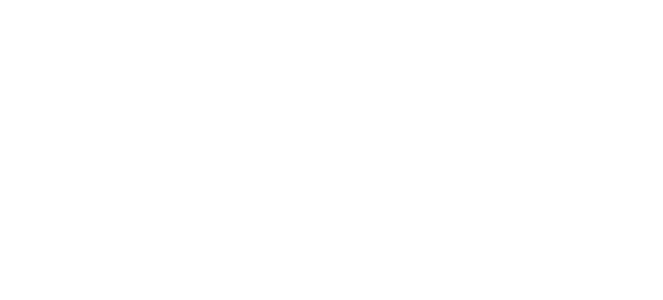
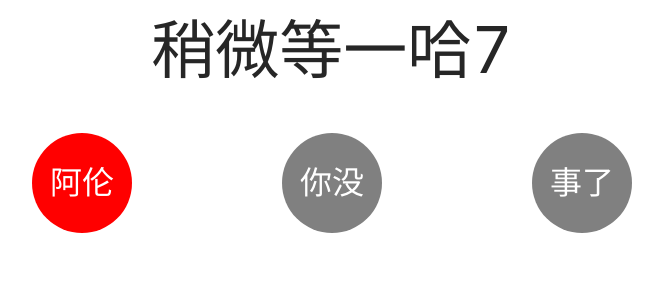
Before and after one commit to FlashWo1f/myWebsite, a Vue app: page /#/light in a window 1280 px wide. Before the commit this address had no page. Shown: the top 300 px of the page, without its empty margins (308-971 px from the left). Built offline with nearby package versions, Linux system fonts and the light colour scheme.

Commit message:
给阿伦小弟弟做红绿灯

```diff
--- a/package.json
+++ b/package.json
@@ -17,6 +17,6 @@
   "devDependencies": {
     "@vitejs/plugin-vue": "^1.1.5",
     "@vue/compiler-sfc": "^3.0.5",
-    "vite": "^2.0.5"
+    "vite": "^2.5.6"
   }
 }
--- a/src/router/index.js
+++ b/src/router/index.js
@@ -4,6 +4,7 @@
   history: createWebHashHistory(),
   routes: [
     { path: '/', component: () => import('@/views/home/Home.vue') },
+    { path: '/light', component: () => import('@/views/light/Light.vue') },
     { path: '/order', component: () => import('@/views/order/order.vue') },
     { path: '/timer', component: () => import('@/views/timer/timer.vue') },
     { path: '/todo', component: () => import('@/views/todolist/index.vue') },
--- /dev/null
+++ b/src/views/light/Light.vue
@@ -0,0 +1,79 @@
+<template>
+  <div class="light-container">
+    <div class="title">{{tip}}{{count}}</div>
+    <div class="light-box">
+      <div class="light__item" :class='{ red: count % 23 < 10}'>阿伦</div>
+      <div class="light__item" :class='{ green: (count % 23 > 9) && (count % 23 < 18)}'>你没</div>
+      <div class="light__item" :class='{ yellow: count % 23 > 17}'>事了</div>
+    </div>
+  </div>
+</template>
+
+<script>
+import { computed, onMounted, onUnmounted, ref } from 'vue'
+export default {
+  setup(props) {
+    let count = ref(0)
+    let interval = null
+    function addCount() {
+      count.value ++
+    }
+    const tip = computed(() => {
+      if (count.value % 23 < 10) {
+        return '稍微等一哈'
+      } else if ((count.value % 23 > 9) && (count.value % 23 < 18)) {
+        return '逮虾户'
+      } else {
+        return 'slow down'
+      }
+    })
+    onMounted(() => {
+      interval = setInterval(addCount, 1000)
+    })
+    onUnmounted(() => {
+      clearInterval(interval)
+      interval = null
+    })
+    return {
+      count,
+      tip,
+    }
+  }
+}
+</script>
+
+<style lang='less' scoped>
+.light-container {
+  width: 100vw;
+  .title {
+    font-size: 64px;
+    text-align: center;
+    margin-bottom: 32px;
+  }
+  .light-box {
+    display: flex;
+    width: 600px;
+    justify-content: space-between;
+    margin: 0 auto;
+    .light__item {
+      width: 100px;
+      height: 100px;
+      text-align: center;
+      line-height: 100px;
+      font-size: 32px;
+      color: #fff;
+      border-radius: 50%;
+      background: grey;
+    }
+  }
+  .red {
+    background: red !important;
+  }
+  .green {
+    background: green !important;
+  }
+  .yellow {
+    background: orange !important;
+  }
+}
+</style>
--- a/src/views/todolist/TodoAdd.vue
+++ b/src/views/todolist/TodoAdd.vue
@@ -22,7 +22,7 @@
     if (!todoContent.value) return showMessage('warn', '写几个字儿吧')
     const todo = {
       id: generateID(),
-      content: todoContent.value,
+      content: todoContent.value.trim(),
       completed: false,
     };
     emit("add-todo", todo);
--- a/src/views/todolist/TodoList.vue
+++ b/src/views/todolist/TodoList.vue
@@ -1,5 +1,6 @@
 <template>
   <div class="todo-list">
+    <!-- {{ JSON.stringify(todo12312s) }} -->
     <TodoListItem
       v-for="todo in todos"
       :key="todo.id"
@@ -16,7 +17,6 @@
   components: {
     TodoListItem,
   },
-  props: ["todos"],
   setup(props) {
     const { todos } = props
 
@@ -27,6 +27,7 @@
     }
     return {
       setTodoState,
+      todos
     }
   }
 }
--- a/src/views/todolist/index.vue
+++ b/src/views/todolist/index.vue
@@ -16,9 +16,6 @@
 import useFilteredTodos from './useFilteredTodos'
 import useTodos from './useTodos'
 export default {
-  setup(props, context) {
-    console.log(context)
-  },
   setup() {
     const { todos, addTodo } = useTodos();
     const { filter, filteredTodos } = useFilteredTodos(todos);
```
Also changed, not shown: 2 other files (tests, documents, lock files or other folders).
